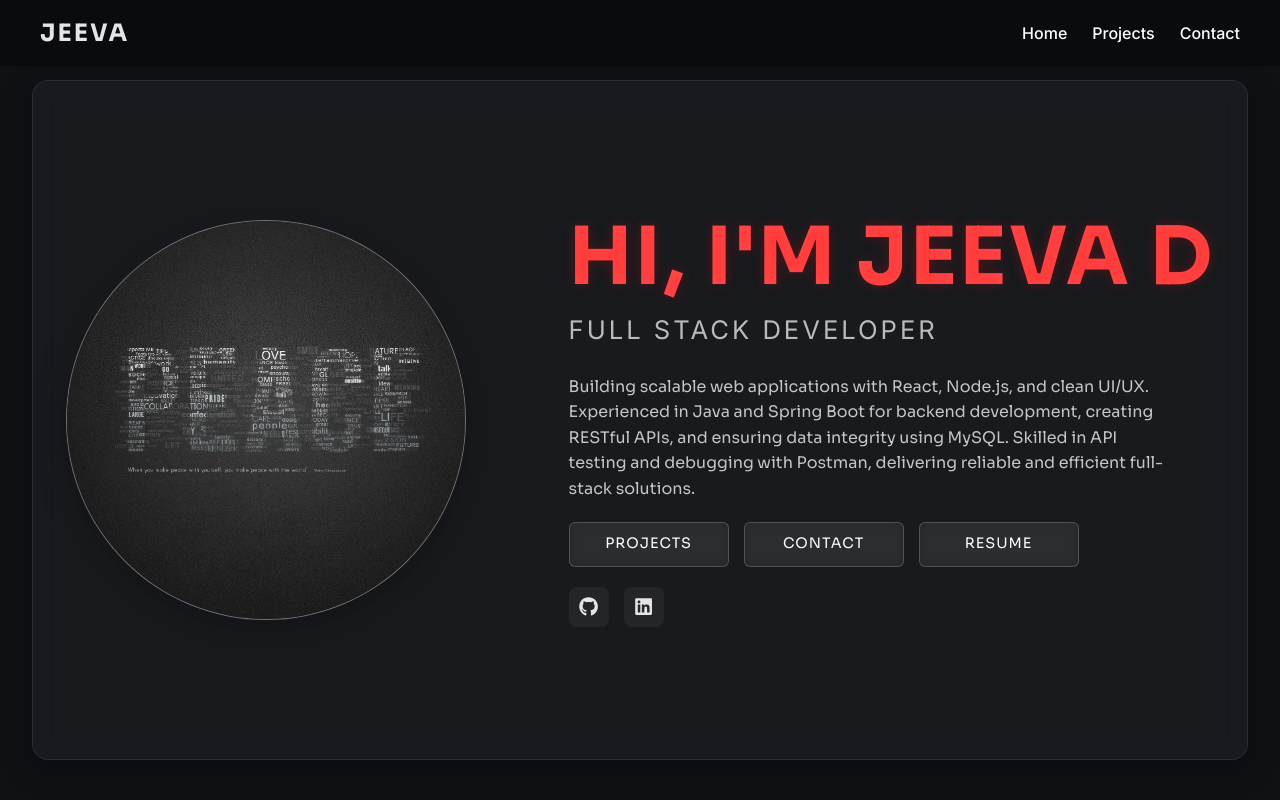
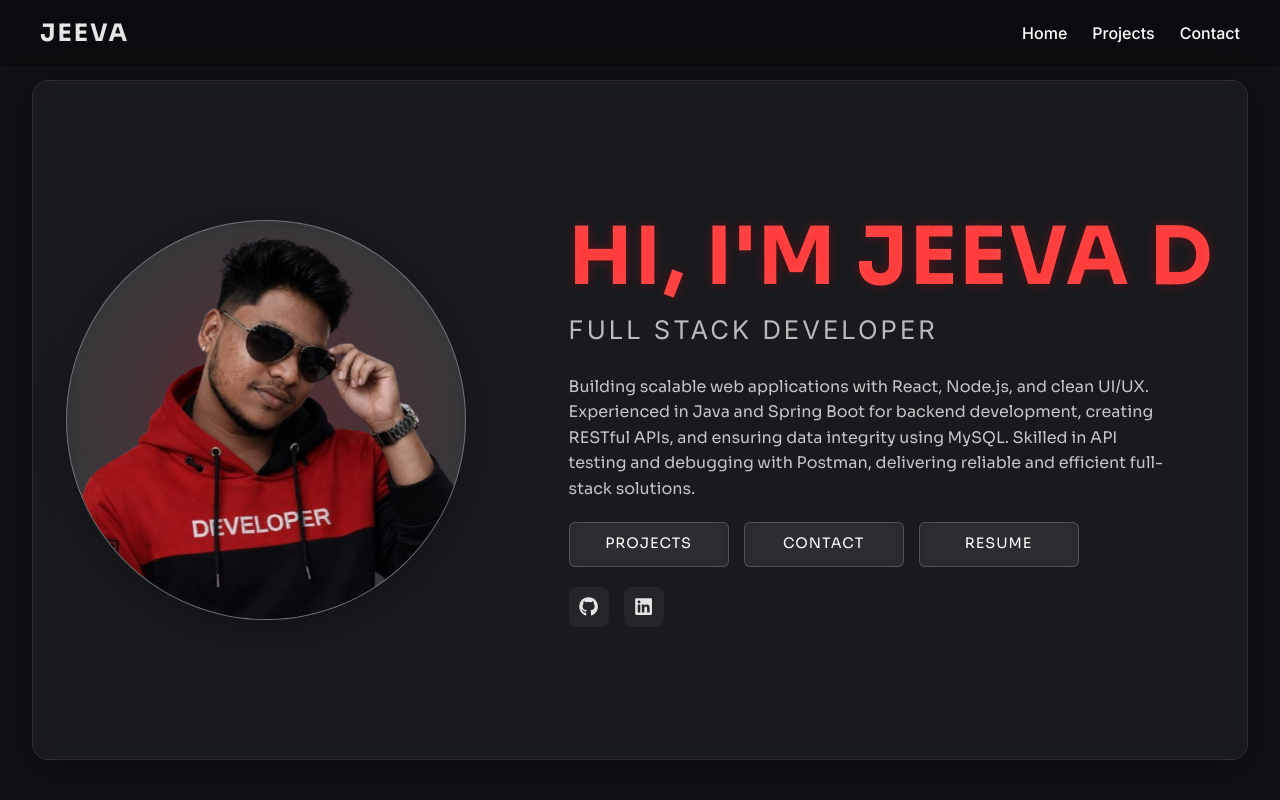
Before and after one commit to redhodom/-Portfolio-Freezee, a React (Vite) app: page / in a window 1280 px wide. Shown: the top 800 px of the page. Built offline with nearby package versions, Linux system fonts and the light colour scheme.

Commit message:
profilr pic changed and corrected the path

```diff
--- a/src/home.jsx
+++ b/src/home.jsx
@@ -4,6 +4,7 @@ import zee from "./assets/zeebuild.png"
 import notify from "./assets/notify.png"
 import jesla from "./assets/jesla.png"
 import peace from "./assets/peace.jpg"
+import jeeva from "./assets/jprofile.png"
 import { useState, useEffect } from "react"
 import { FaJava, FaReact, FaNodeJs, FaGit, FaGithub, FaLinkedin } from "react-icons/fa";
 import { SiSpringboot, SiMysql, SiJavascript } from "react-icons/si";
@@ -62,16 +63,6 @@ const Home = () => {
       link: "https://github.com/yourlink"
     }
   ]
-
-  const [index, setIndex] = useState(0)
-
-  const nextSlide = () => {
-    setIndex((prev) => (prev + 1) % projects.length)
-  }
-
-  const prevSlide = () => {
-    setIndex((prev) => (prev - 1 + projects.length) % projects.length)
-  }
 
   const skills = [
     { name: "Java", icon: <FaJava /> },
@@ -159,7 +150,7 @@ const Home = () => {
               animate={{ scale: 1, opacity: 1 }}
               transition={{ duration: 0.6 }}
             >
-              <img src={peace} alt="Jeeva" />
+              <img src={jeeva} alt="Jeeva" />
             </motion.div>
 
             <div className={style.line}></div>
```
Also changed, not shown: src/assets/jprofile.png (added).
